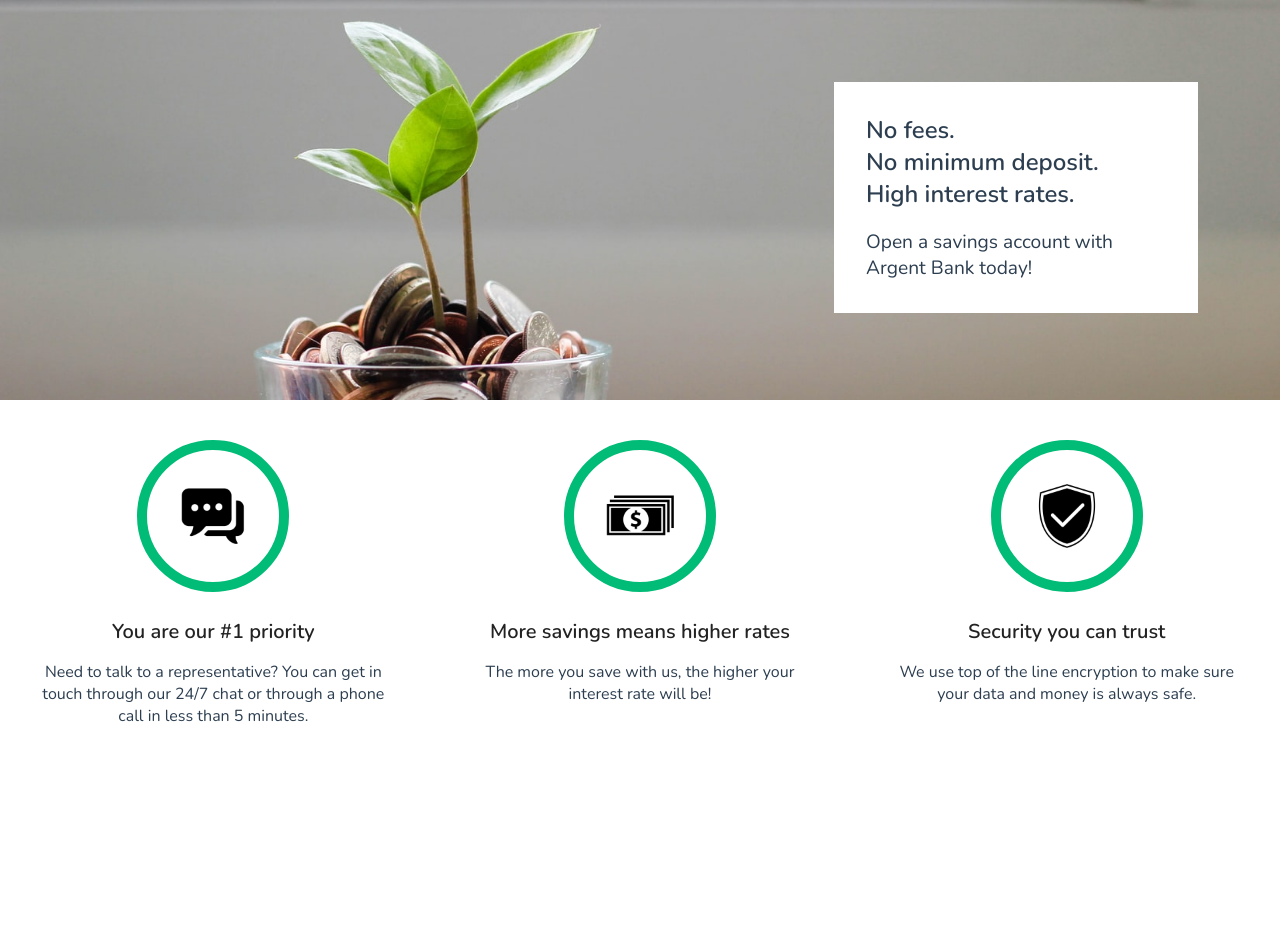
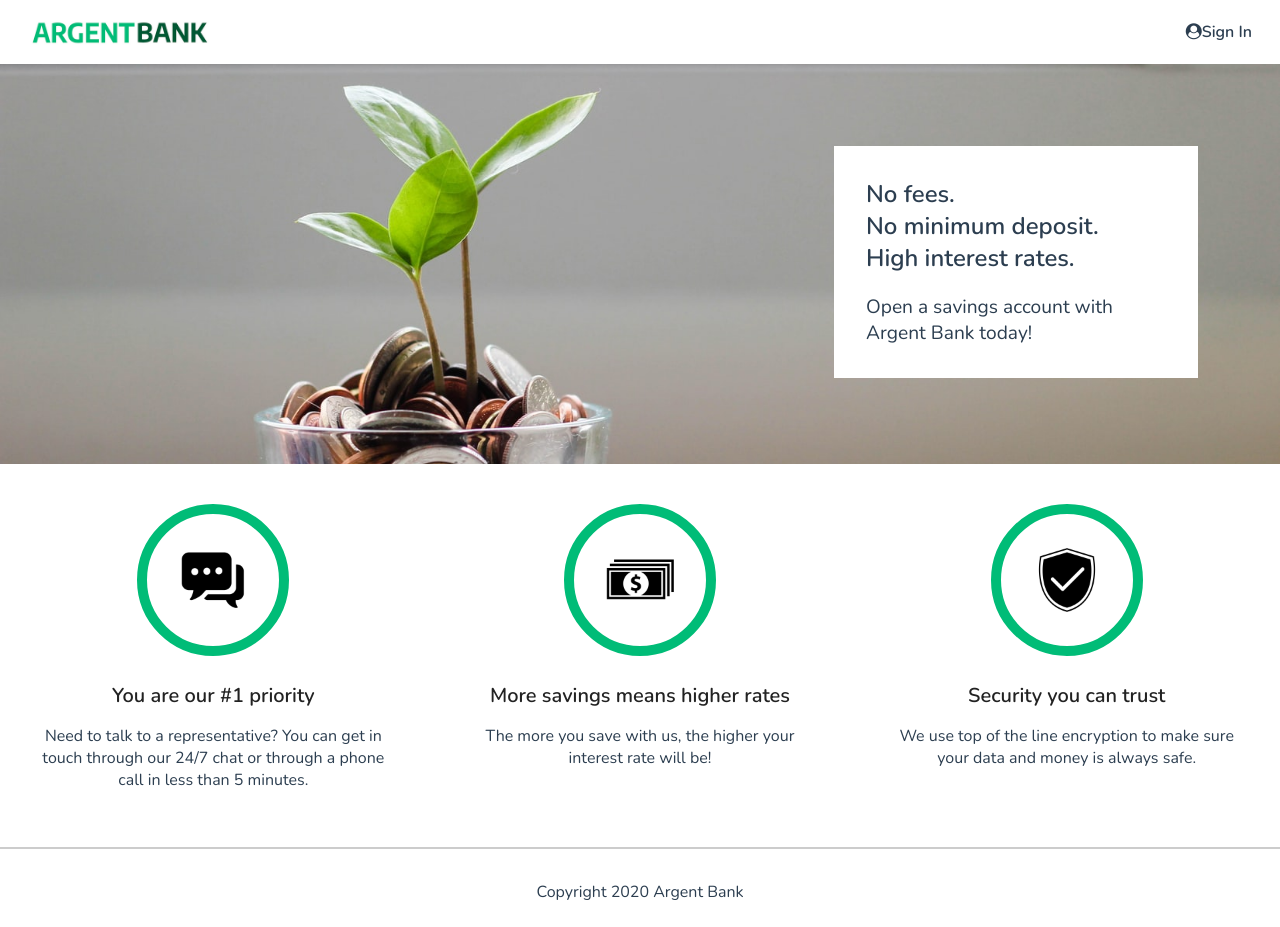
Before and after one commit to Maximecat/Maximecat_13_10092023, a React (Create React App) app: page / in a window 1280 px wide. Before the commit the page ends 800 px from the top, so only its background shows below. Built offline with nearby package versions, Linux system fonts and the light colour scheme.

Commit message:
HomePage add Header/Footer componant

```diff
--- a/src/pages/Home/App.jsx
+++ b/src/pages/Home/App.jsx
@@ -4,17 +4,22 @@ import './App.css';
 import iconChat from './icon-chat.png';
 import iconMoney from './icon-money.png';
 import iconSecurity from './icon-security.png';
+import Header from '../../components/Header/Header'
+import Footer from '../../components/Footer/Footer'
 
 function App() {
+
     return (
         <div className="App">
+            <Header />
             <HeroHeader />
-            <section class="features">
-                <h2 class="sr-only">Features</h2>
+            <section className="features">
+                <h2 className="sr-only">Features</h2>
                 <HomeInfo image={iconChat} title="You are our #1 priority" description="Need to talk to a representative? You can get in touch through our 24/7 chat or through a phone call in less than 5 minutes." alt="Chat Icon" />
                 <HomeInfo image={iconMoney} title="More savings means higher rates" description="The more you save with us, the higher your interest rate will be!" alt="Bill Icon" />
                 <HomeInfo image={iconSecurity} title="Security you can trust" description="We use top of the line encryption to make sure your data and money is always safe." alt="Shield Icon" />
             </section>
+            <Footer />
         </div>
     );
 }
```
